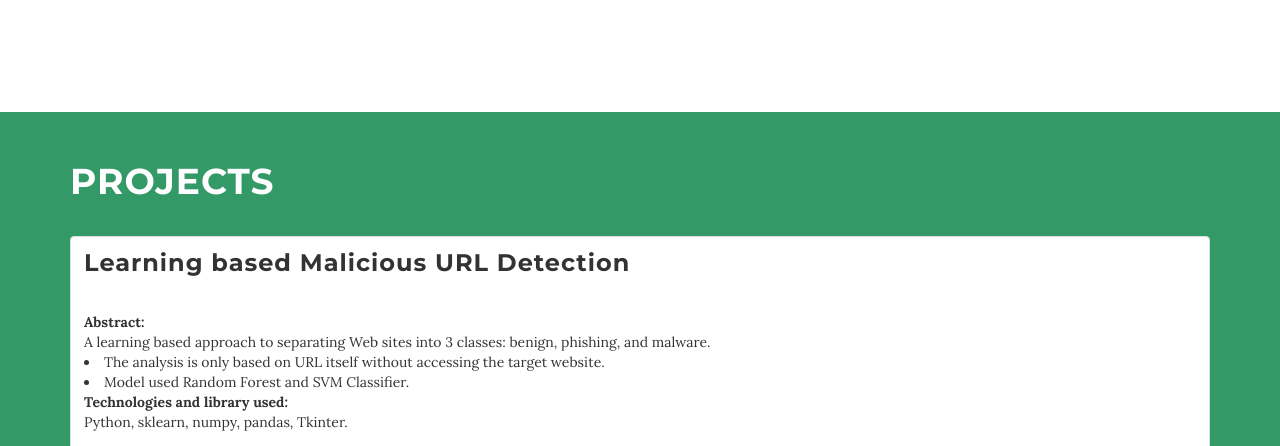
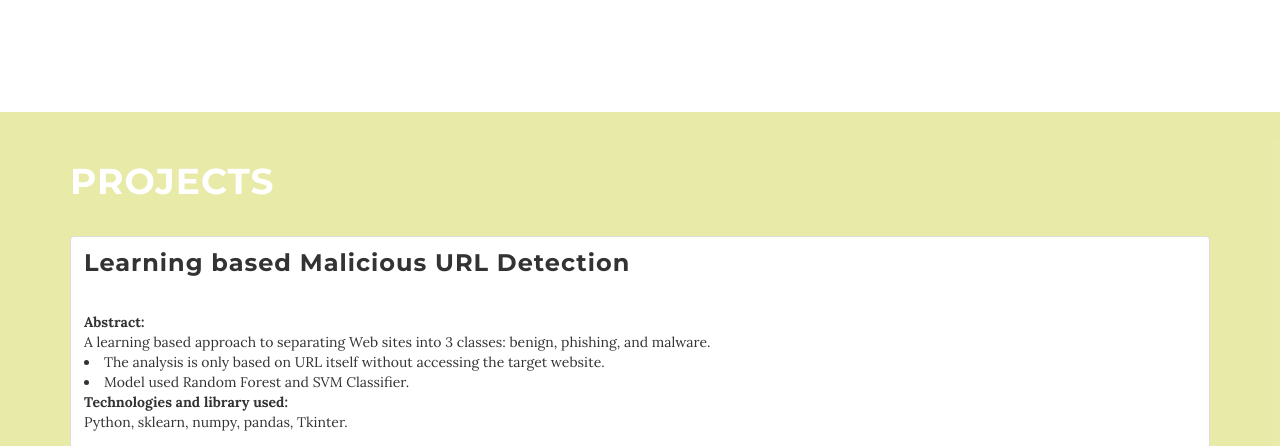
Before and after one commit to guptachirag/guptachirag.github.io, a plain HTML site: page index.html in a window 1280 px wide. Shown: the part 1385-1831 px from the top of the page. Drawn offline with nearby package versions, Linux system fonts and the light colour scheme; some packages are replaced by stand-ins of ours.

Commit message:
css color updated

```diff
--- a/css/grayscale.css
+++ b/css/grayscale.css
@@ -263,7 +263,7 @@ a:focus {
     width: 100%;
     padding: 50px 0;
     color: #fff;
-    background-color: #339966;
+    background-color: rgba(217, 221, 111, 0.6);
     -webkit-background-size: cover;
     -moz-background-size: cover;
     background-size: cover;
@@ -354,7 +354,7 @@ a:focus {
 ::selection {
     text-shadow: none;
     background: #fcfcfc;
-    background: rgba(255,255,255,.2);
+    background: rgba(98,255,255,.2);
 }
 
 img::selection {
```
